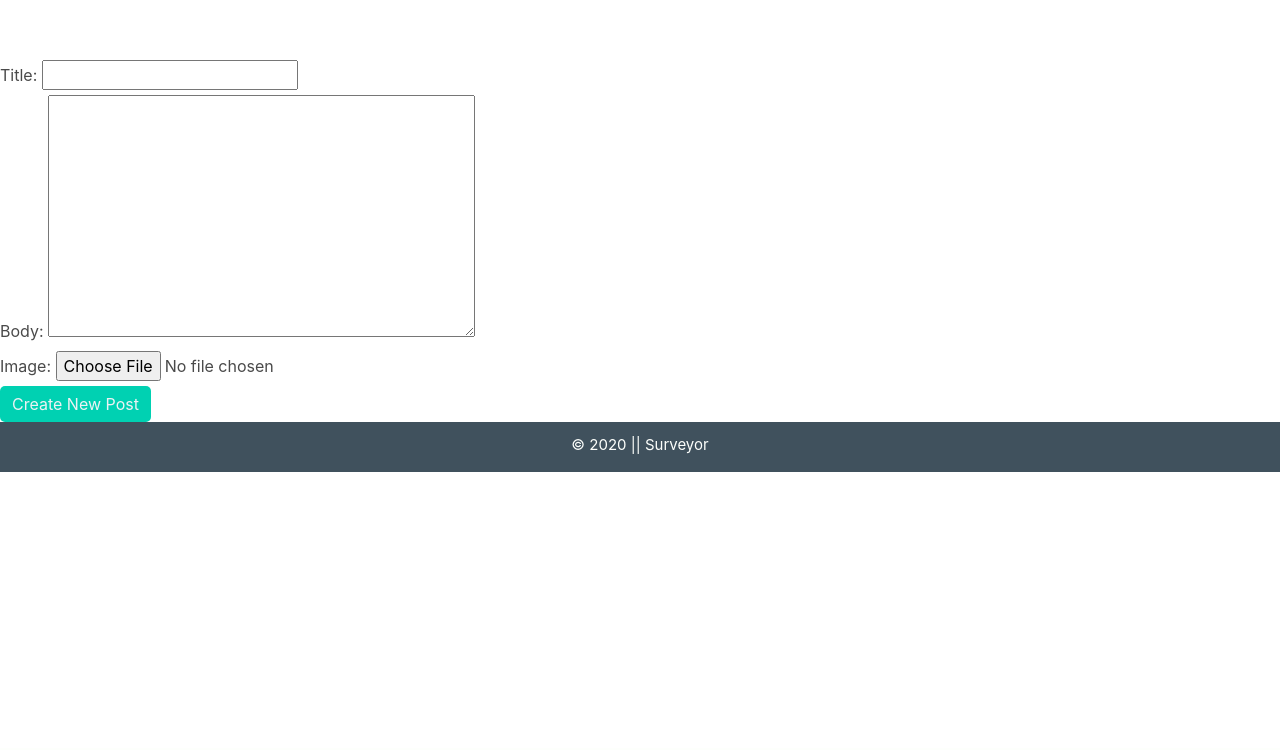
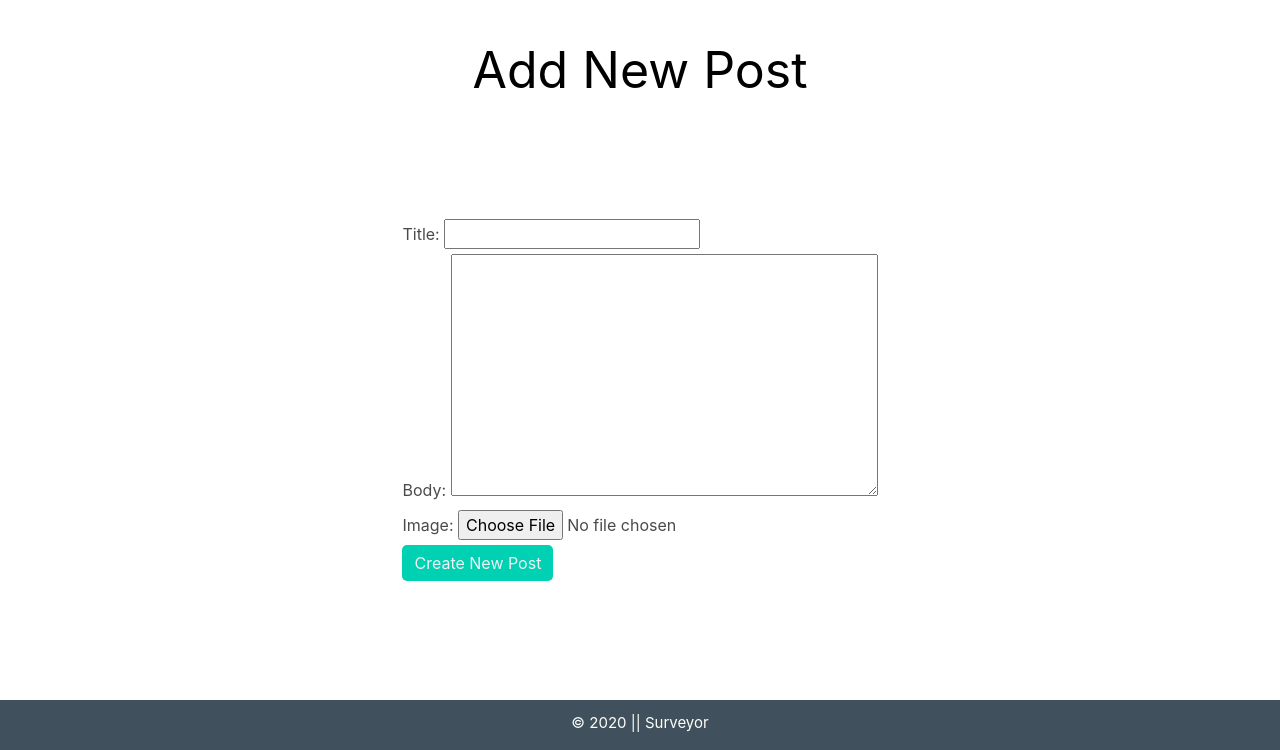
Before and after one commit to desertlp/wayfarer, a Django app: page /city/1/new_post in a window 1280 px wide. Shown: the part 52-802 px from the top of the page. Before the commit the page ends 524 px from the top, so only its background shows below. Run offline with Django 3.2, Linux system fonts and the light colour scheme; some libraries are stand-ins or nearby versions.

Commit message:
Last-minute styling done.

```diff
--- a/main_app/static/styles/style.css
+++ b/main_app/static/styles/style.css
@@ -203,7 +203,7 @@ text-align: center;
     height: 33vh !important;
     /* max-height: 30vh; */
     height: 30vh;
-    margin: 4vh 1vw 4vh 1vw;
+    margin: 4vh 1vw 0 1vw;
 }
 
 .card-img-top{
@@ -346,6 +346,22 @@ FORMS
 .sign-up-header {
     font-size: 50px;
     margin: 0 0 10px 0;
+}
+
+.add-post-header-container {
+    text-align: center;
+}
+
+.add-post-header {
+    color: black;
+    margin-top: 40px;
+}
+
+.add-post-form-container {
+    display: flex;
+    justify-content: center;
+    align-items: center;
+    height: 75vh;
 }
 
 /**********************************************************************************************************
--- a/main_app/templates/post/new.html
+++ b/main_app/templates/post/new.html
@@ -1,6 +1,11 @@
 {% extends 'base.html' %}
 {% block content %}
-    <h1> Add A Post Page</h1>
+    <!-- HEADER: ADD POST -->
+    <div class="add-post-header-container">
+        <h1 class="add-post-header"> Add New Post</h1>
+    </div>
+    <!-- FORM: ADD NEW POST -->
+    <div class="add-post-form-container">
         <form method="POST" enctype="multipart/form-data">
             {% comment %} if we dont provide and action (path) the form will submit to the current path {% endcomment %}
             {% csrf_token%}
@@ -8,4 +13,5 @@
                 {% comment %} wraps each field in a paragraph tag and displays it on the page {% endcomment %}
             <button class="edit-btn btn" type="submit">Create New Post</button>
         </form>
+    </div>
 {% endblock %}
--- a/main_app/templates/post/show.html
+++ b/main_app/templates/post/show.html
@@ -20,7 +20,7 @@
         </div>
         <!-- POST BOTTOM -->
         <div class="post-bottom">
-            <div class="post-city post-item"><span class="post-field-label">City: </span>{{ post.city }}</div>
+            <div class="post-city post-item"><span class="post-field-label">City: </span><a href={% url 'city' post.city.id %}>{{ post.city.name }}</a></div>
             <div class="post-date post-item">
                 <div class="post-item"><span class="post-field-label">Date created: </span> {{ post.created }}</div>
                 <div class="post-item"><span class="post-field-label">Date updated: </span>{{ post.updated }}</div>
```
Also changed, not shown: main_app/forms.py (+0 -9 lines). Lines whose indentation alone changed are shown as unchanged.
